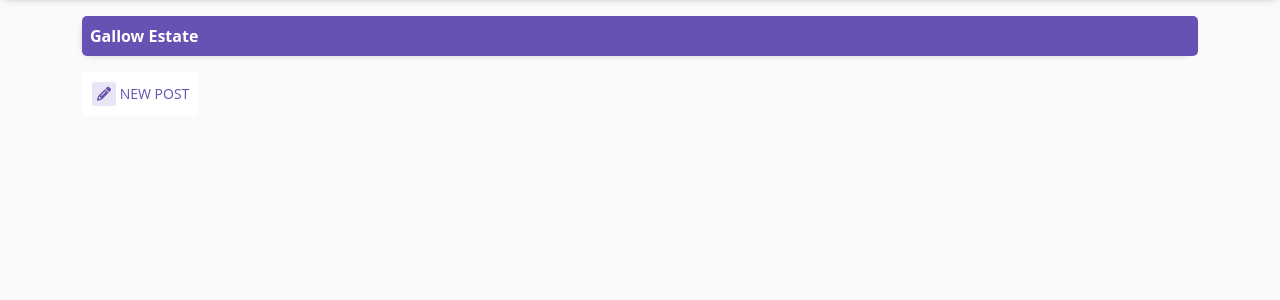
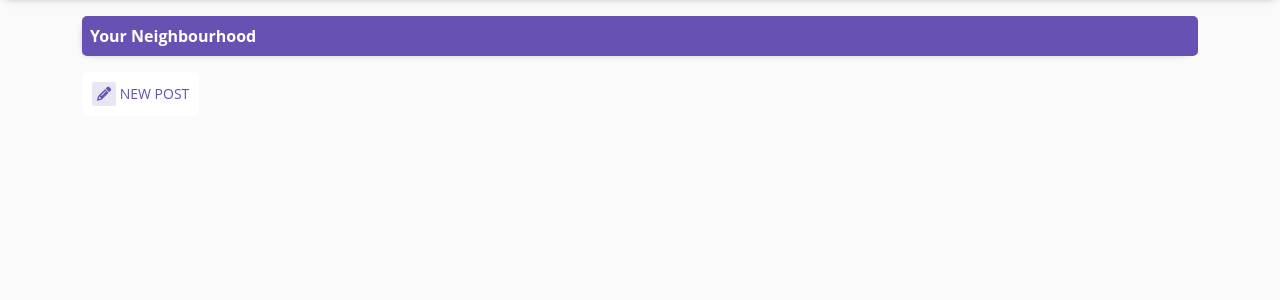
Before and after one commit to chepceline/Hood, a Django app: page /feed/ in a window 1280 px wide. Shown: the part 60-360 px from the top of the page. Run offline with Django 3.2, Linux system fonts and the light colour scheme; the visitor is signed in with stand-in values (Sample User, id 1); data that the repository does not hold is empty; some libraries are stand-ins or nearby versions.

Commit message:
add hood name

```diff
--- a/myhood/templates/neighborhood/feed.html
+++ b/myhood/templates/neighborhood/feed.html
@@ -5,7 +5,7 @@
 
 {% block content %}
 <main class="container" id="feed">
-    <div id="neighborhoodName" class="my-3 p-2 card">Gallow Estate</div>
+    <div id="neighborhoodName" class="my-3 p-2 card">Your Neighbourhood</div>
     <button id="newPostBtn" class="btn btn-primary btn-sm " role="button" data-bs-toggle="modal"
         data-bs-target="#newPostModal"><i class="fa fa-pencil" aria-hidden="true"></i> New Post</button>
 
```
